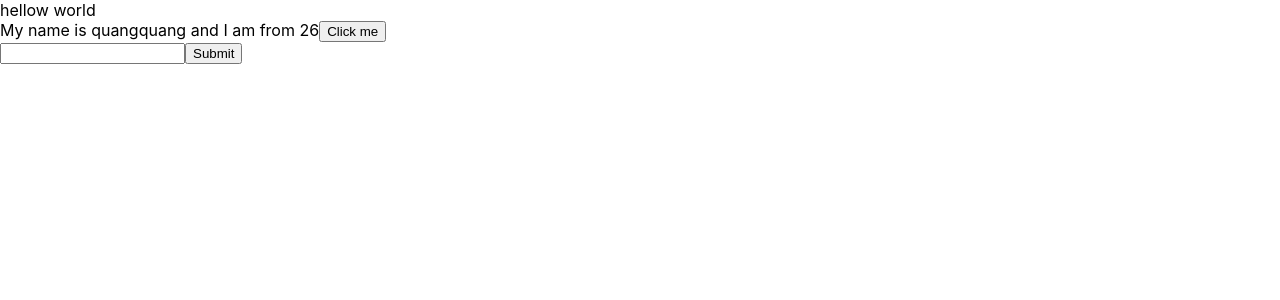
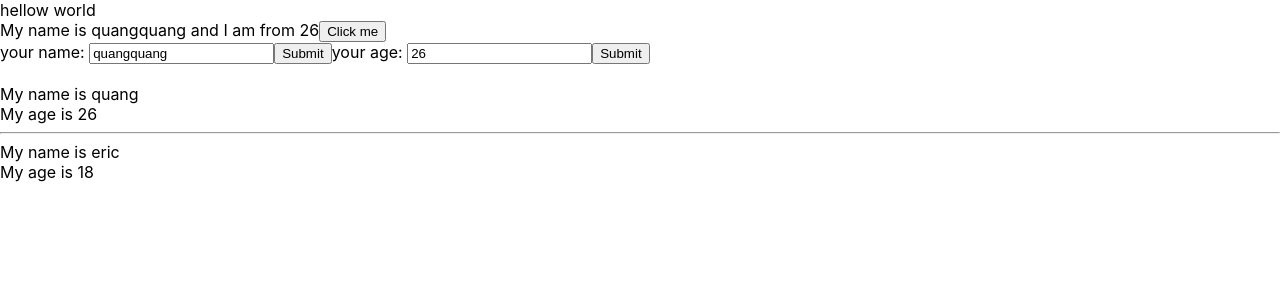
Before and after one commit to quangvu0407/REACT, a React (Create React App) app: page / in a window 1280 px wide. Shown: the top 300 px of the page. Built offline with nearby package versions, Linux system fonts and the light colour scheme.

Commit message:
video 23

```diff
--- /dev/null
+++ b/src/components/DisplayInfor.js
@@ -0,0 +1,15 @@
+import React from 'react';
+
+class DisplayInfor extends React.Component{
+    render() {
+        console.log(this.props)
+        return(
+            <div>
+                <div>My name is {this.props.name}</div>
+                <div>My age is {this.props.age}</div>
+            </div>
+        );
+    }
+}
+
+export default DisplayInfor
--- a/src/components/MyComponents.js
+++ b/src/components/MyComponents.js
@@ -1,59 +1,19 @@
 // Class component
 //functional component
 import React from 'react';
-
-
+import UserInfor from './UserInfor';
+import DisplayInfor from './DisplayInfor';
 class MyComponents extends React.Component {
     //JSX
-
-    state = {
-        name: 'quangquang',
-        address: 'Ha Noi',
-        age: 26
-    }
-
-    handleClick(event) {
-        console.log(event)
-        // console.log("random " + Math.floor((Math.random() * 100)) + 1)
-        this.setState({
-            name: 'viet',
-            age: Math.floor((Math.random() * 100) + 1)
-        }
-        )
-    }
-
-    handleMouseOver(event) {
-        // console.log(event.pageX)
-    }
-
-    handleOnChangeInput =(event) =>{
-        this.setState({
-            name: event.target.value
-        })
-        console.log(event.target.value)
-    }
-
-    handleOnSubmit = (event) =>{
-        // event.preventDefault();
-        // console.log(this.state)
-    }
-
     render() {
         return (
             <div>
-                My name is {this.state.name} and I am from {this.state.age}
-                {/* {Math.random()} */}
-                {/* <button onMouseOver={this.handleMouseOver}>handle me</button> */}
-                <button onClick={(event) => { this.handleClick(event) }}>Click me</button>
-                <form onSubmit={(event) => {this.handleOnSubmit(event)}}>
-                    <input
-                    type="text"
-                    onChange={(event) => {this.handleOnChangeInput(event)}}
-                    />
-                    <button>Submit</button>
-                </form>
+                <UserInfor />
+                <br/>
+                <DisplayInfor name="quang" age="26"/>
+                <hr/>
+                <DisplayInfor name="eric" age="18"/>
             </div>
-
         );
     }
 }
--- /dev/null
+++ b/src/components/UserInfor.js
@@ -0,0 +1,71 @@
+import React from 'react';
+
+class UserInfor extends React.Component{
+
+    state = {
+        name: 'quangquang',
+        address: 'Ha Noi',
+        age: 26
+    }
+
+    handleClick(event) {
+        console.log(event)
+        // console.log("random " + Math.floor((Math.random() * 100)) + 1)
+        this.setState({
+            name: 'viet',
+            age: Math.floor((Math.random() * 100) + 1)
+        }
+        )
+    }
+
+    handleMouseOver(event) {
+        // console.log(event.pageX)
+    }
+
+    handleOnChangeInput = (event) => {
+        this.setState({
+            name: event.target.value
+        })
+        console.log(event.target.value)
+    }
+
+    handleOnChangeInputAge = (event) => {
+        this.setState({
+            age: event.target.value
+        })
+        console.log(event.target.value)
+    }
+
+    handleOnSubmit = (event) => {
+        event.preventDefault();
+        console.log(this.state)
+    }
+    render() {
+        return(
+            <div>
+                My name is {this.state.name} and I am from {this.state.age}
+                {/* {Math.random()} */}
+                {/* <button onMouseOver={this.handleMouseOver}>handle me</button> */}
+                <button onClick={(event) => { this.handleClick(event) }}>Click me</button>
+                <form onSubmit={(event) => { this.handleOnSubmit(event) }}>
+                    <label>your name: </label>
+                    <input
+                        value= {this.state.name}
+                        type="text"
+                        onChange={(event) => { this.handleOnChangeInput(event) }}
+                    />
+                    <button>Submit</button>
+
+                    <label>your age: </label>
+                    <input
+                        value= {this.state.age}
+                        type="text"
+                        onChange={(event) => { this.handleOnChangeInputAge(event) }}
+                    />
+                    <button>Submit</button>
+                </form>
+            </div>
+        );
+    }
+}
+export default UserInfor;
```
